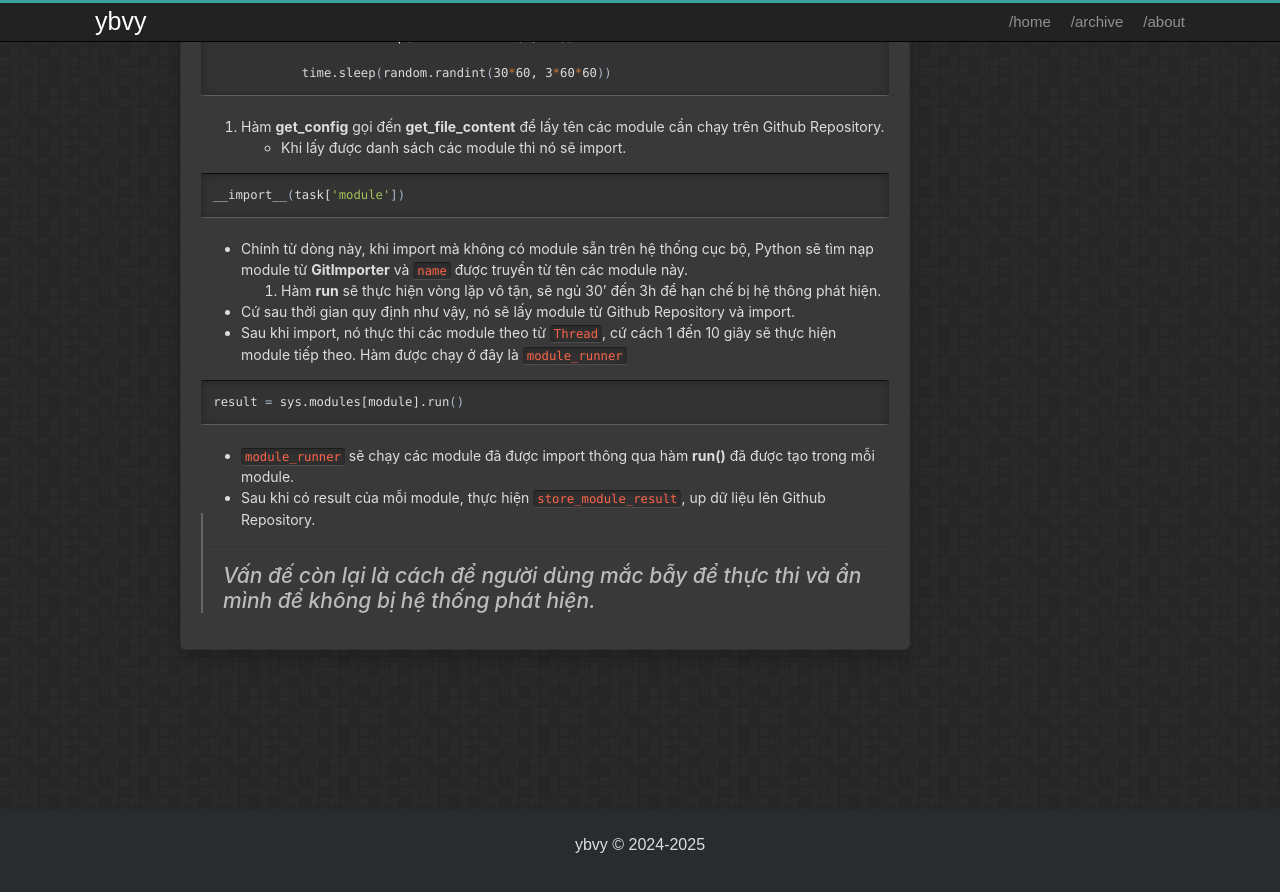
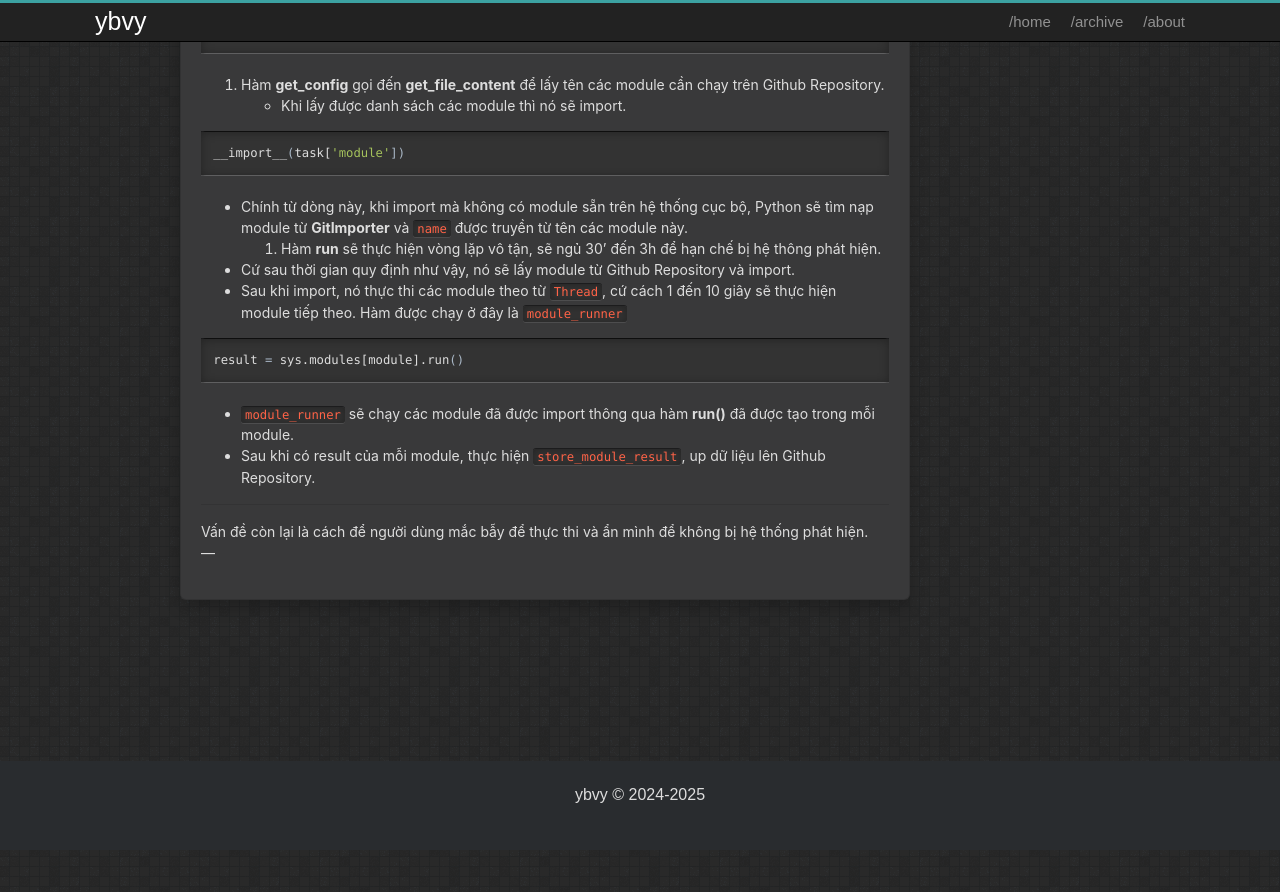
Before and after one commit to ybvy/ybvy.github.io, a Jekyll site: the page built from _posts/2025-03-21-trojan-with-github.md, in a window 1280 px wide and 900 px high, scrolled down 6454 px. Shown: the top 892 px of the window. Built offline with Jekyll 4.4.1, drawn with Linux system fonts in a browser that asks for light colours; comment, search, counter and statistics services are not loaded; after the commit the page ends 7304 px from its top, so only the background shows below that; some of the changed text lies outside the part shown.

Commit message:
add post trojan

```diff
--- a/_posts/2025-03-21-trojan-with-github.md
+++ b/_posts/2025-03-21-trojan-with-github.md
@@ -360,7 +360,7 @@ result = sys.modules[module].run()
 * Sau khi có result của mỗi module, thực hiện `store_module_result`, up dữ liệu lên Github Repository.
 
 ---
-> Vấn đế còn lại là cách để người dùng mắc bẫy để thực thi và ẩn mình để không bị hệ thống phát hiện.
+Vấn đề còn lại là cách để người dùng mắc bẫy để thực thi và ẩn mình để không bị hệ thống phát hiện.
 ---
 
 <script src="https://giscus.app/client.js"
```
